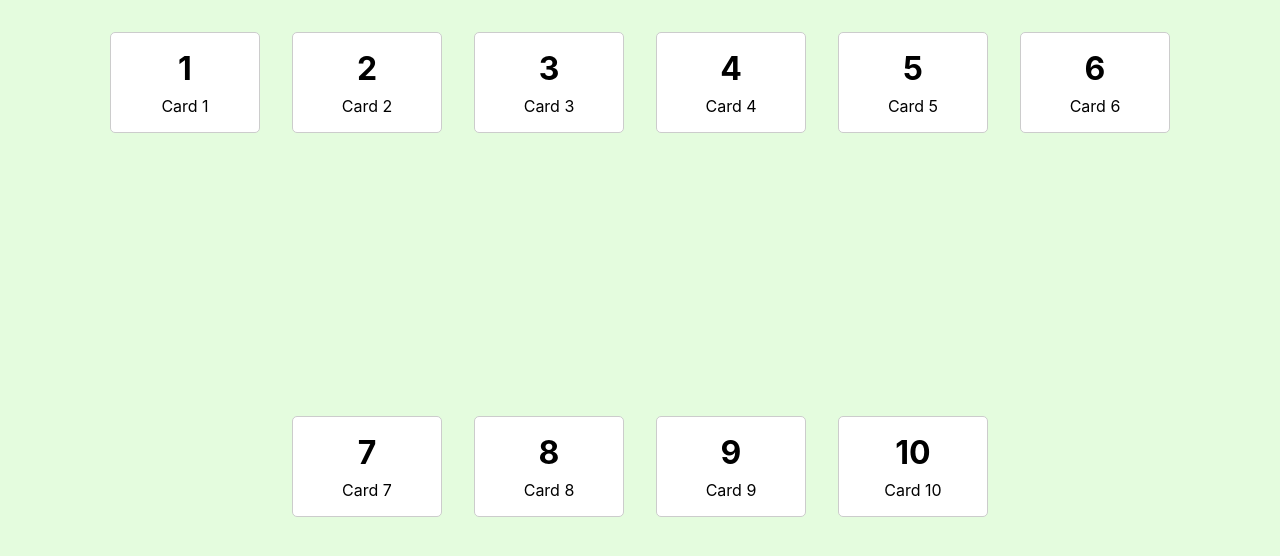
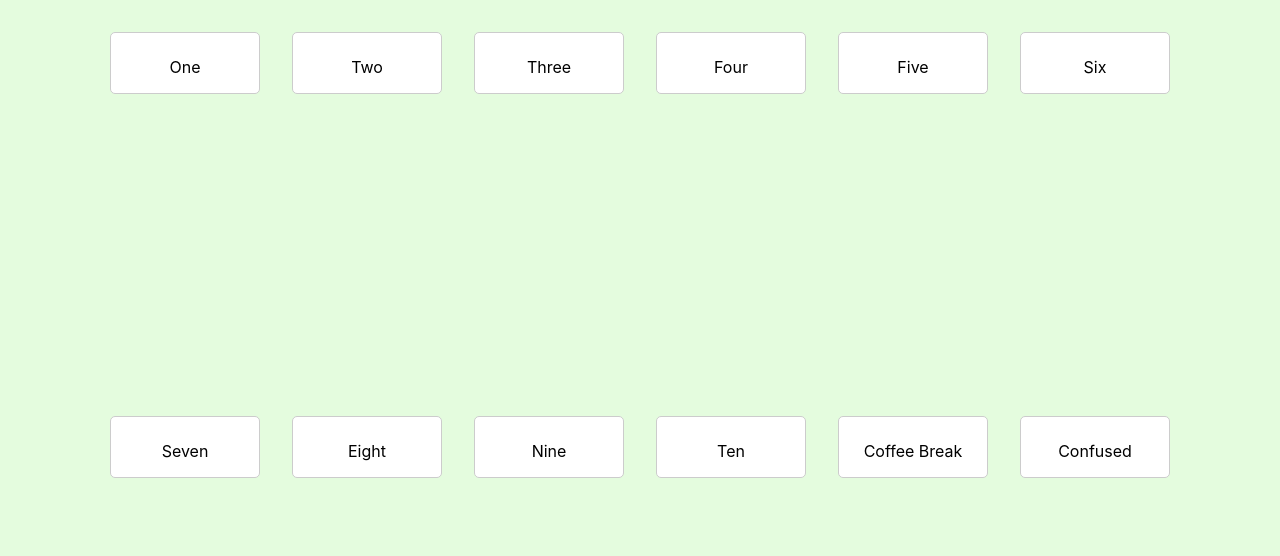
Before and after one commit to Digitanalogik/react-card-table, a React (Create React App) app: page / in a window 1280 px wide. Shown: the top 556 px of the page. Built offline with nearby package versions, Linux system fonts and the light colour scheme.

Commit message:
Cards can be either numeric or special

```diff
--- a/src/App.tsx
+++ b/src/App.tsx
@@ -4,17 +4,19 @@ import './App.css';
 const App = (): JSX.Element => {
 
   const CARDS = [
-    { "id": 1, "number": 1, "title": "Card 1" },
-    { "id": 2, "number": 2, "title": "Card 2" },
-    { "id": 3, "number": 3, "title": "Card 3" },
-    { "id": 4, "number": 4, "title": "Card 4" },
-    { "id": 5, "number": 5, "title": "Card 5" },
-    { "id": 6, "number": 6, "title": "Card 6" },
-    { "id": 7, "number": 7, "title": "Card 7" },
-    { "id": 8, "number": 8, "title": "Card 8" },
-    { "id": 9, "number": 9, "title": "Card 9" },
-    { "id": 10, "number": 10, "title": "Card 10" }
-  ]
+    { id: 1, type: 'numeric', value: 1, title: 'One' },
+    { id: 2, type: 'numeric', value: 2, title: 'Two' },
+    { id: 3, type: 'numeric', value: 3, title: 'Three' },
+    { id: 4, type: 'numeric', value: 4, title: 'Four' },
+    { id: 5, type: 'numeric', value: 5, title: 'Five' },
+    { id: 6, type: 'numeric', value: 6, title: 'Six' },
+    { id: 7, type: 'numeric', value: 7, title: 'Seven' },
+    { id: 8, type: 'numeric', value: 8, title: 'Eight' },
+    { id: 9, type: 'numeric', value: 9, title: 'Nine' },
+    { id: 10, type: 'numeric', value: 10, title: 'Ten' },
+    { id: 11, type: 'special', value: 0, title: 'Coffee Break', description: "Let's have a coffee break" },
+    { id: 12, type: 'special', value: 0, title: 'Confused', description: "I didn't understand the question" },
+  ];
 
   return (
     <Table cards={CARDS}/>
```
